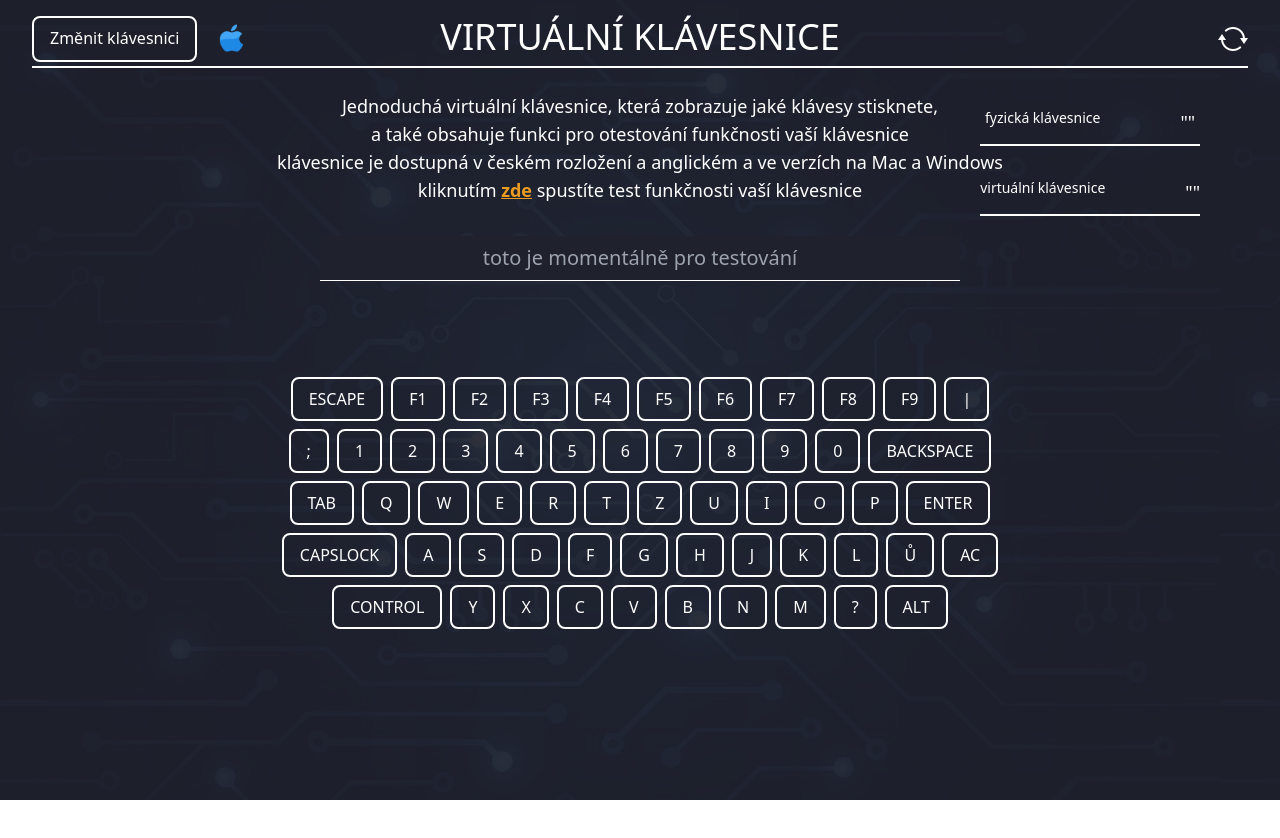
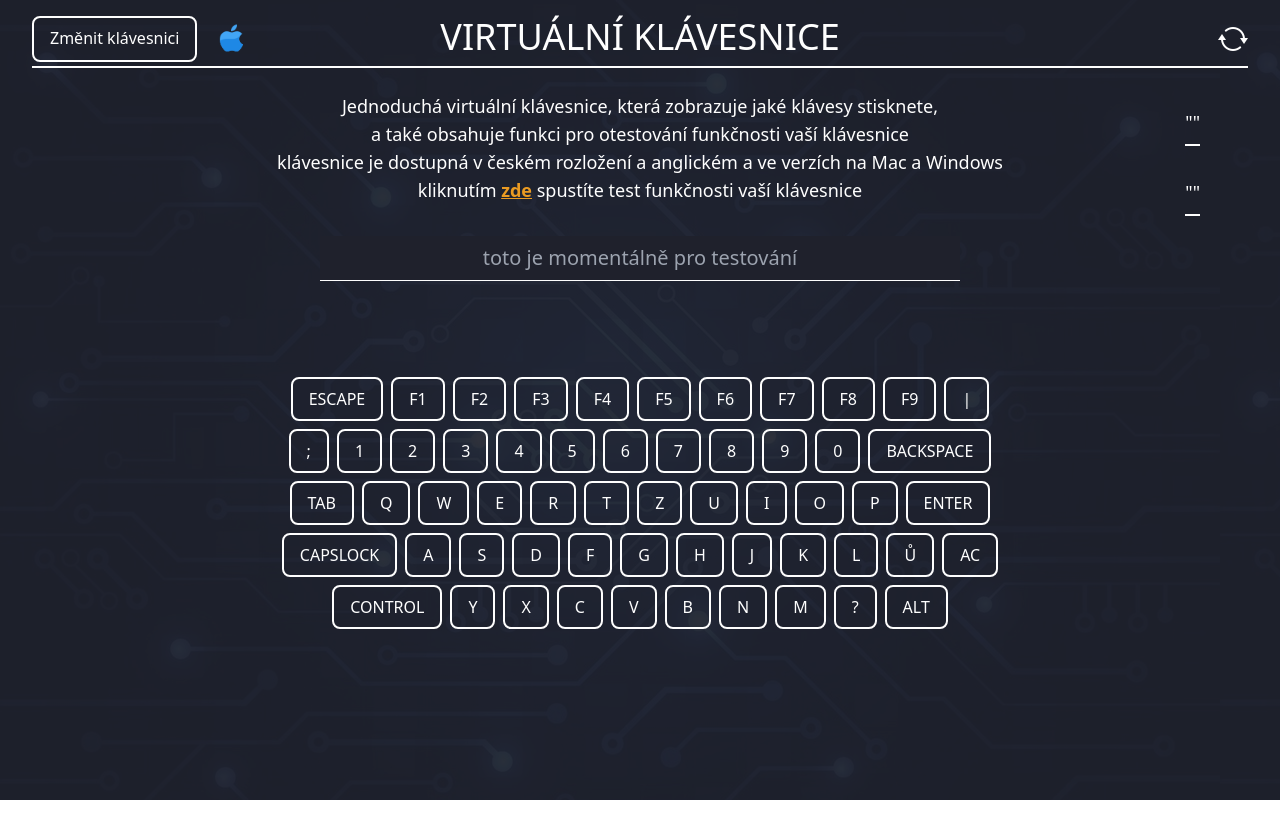
Before and after one commit to OndrejLosensky/virtual-keyboard, a React (Create React App) app: page / in a window 1280 px wide. Shown: the top 838 px of the page. Built offline with nearby package versions, Linux system fonts and the light colour scheme; the HTML template or start-up script is replaced by a standard one.

Commit message:
odebrání textu

```diff
--- a/src/components/displayKey/DisplayKey.js
+++ b/src/components/displayKey/DisplayKey.js
@@ -19,7 +19,7 @@ const DisplayKey = () => {
     return (
         <div className="flex flex-col justify-center items-center pt-8">
           <div className="flex flex-row">
-              <h3 className="text-foreColorWhite pr-20 text-sm"> fyzická klávesnice</h3>
+
               <p className="text-lg text-foreColorWhite pb-2 uppercase text-right"> "{pressedKey}" </p>
           </div>
 
--- a/src/components/keyboard/Keyboard.js
+++ b/src/components/keyboard/Keyboard.js
@@ -94,7 +94,7 @@ const Keyboard = () => {
                 <DisplayKey/>
                 <div className="flex flex-col justify-center items-center pt-8">
                   <div className="flex flex-row">
-                    <h3 className="text-foreColorWhite pr-20 text-sm"> virtuální klávesnice</h3>
+
                     <p className="text-lg text-foreColorWhite pb-2 uppercase text-right"> "{x}" </p>
                   </div>
                   <div className="border-b-2 border-foreColorWhite w-[100%]">
```
